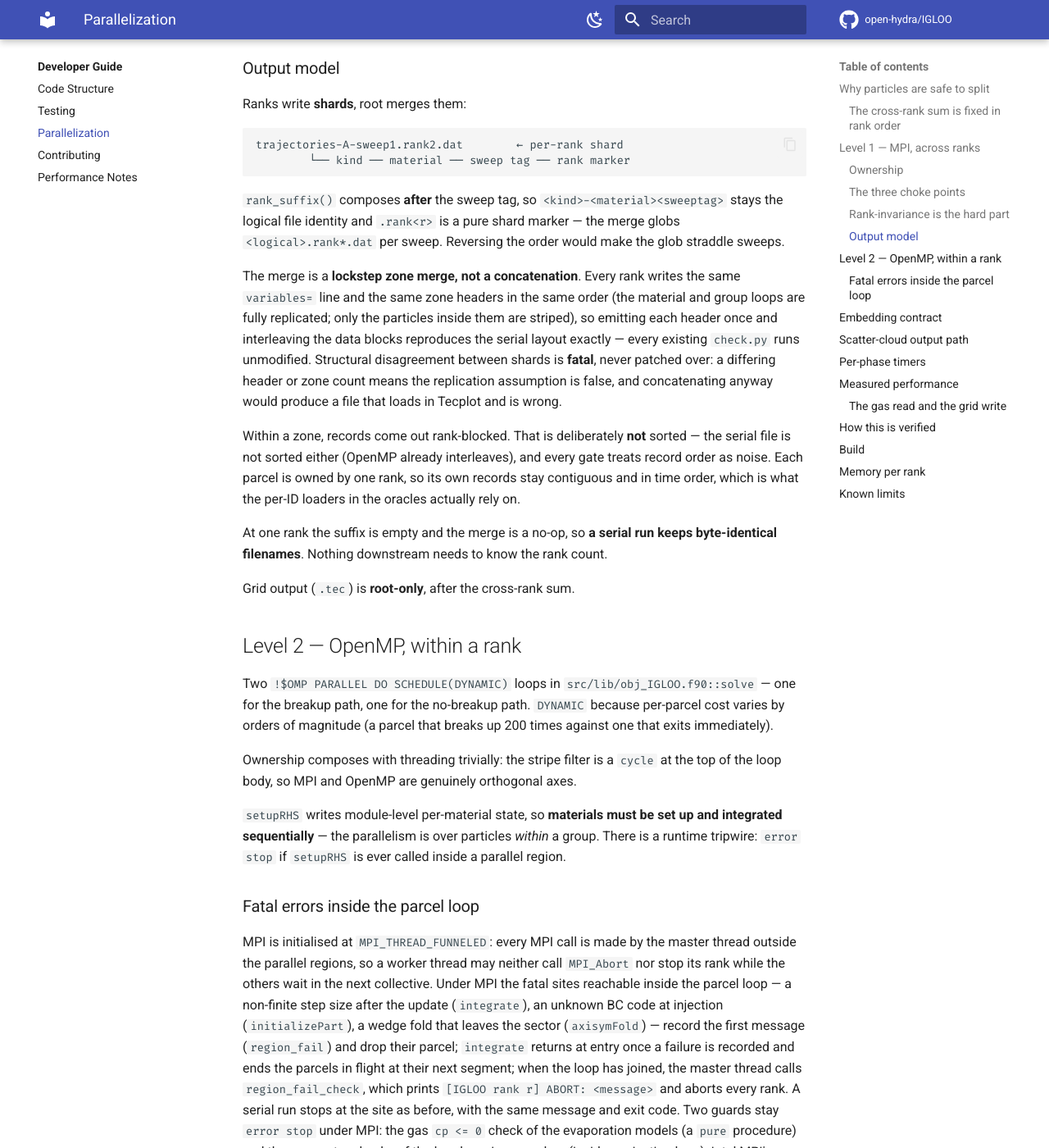
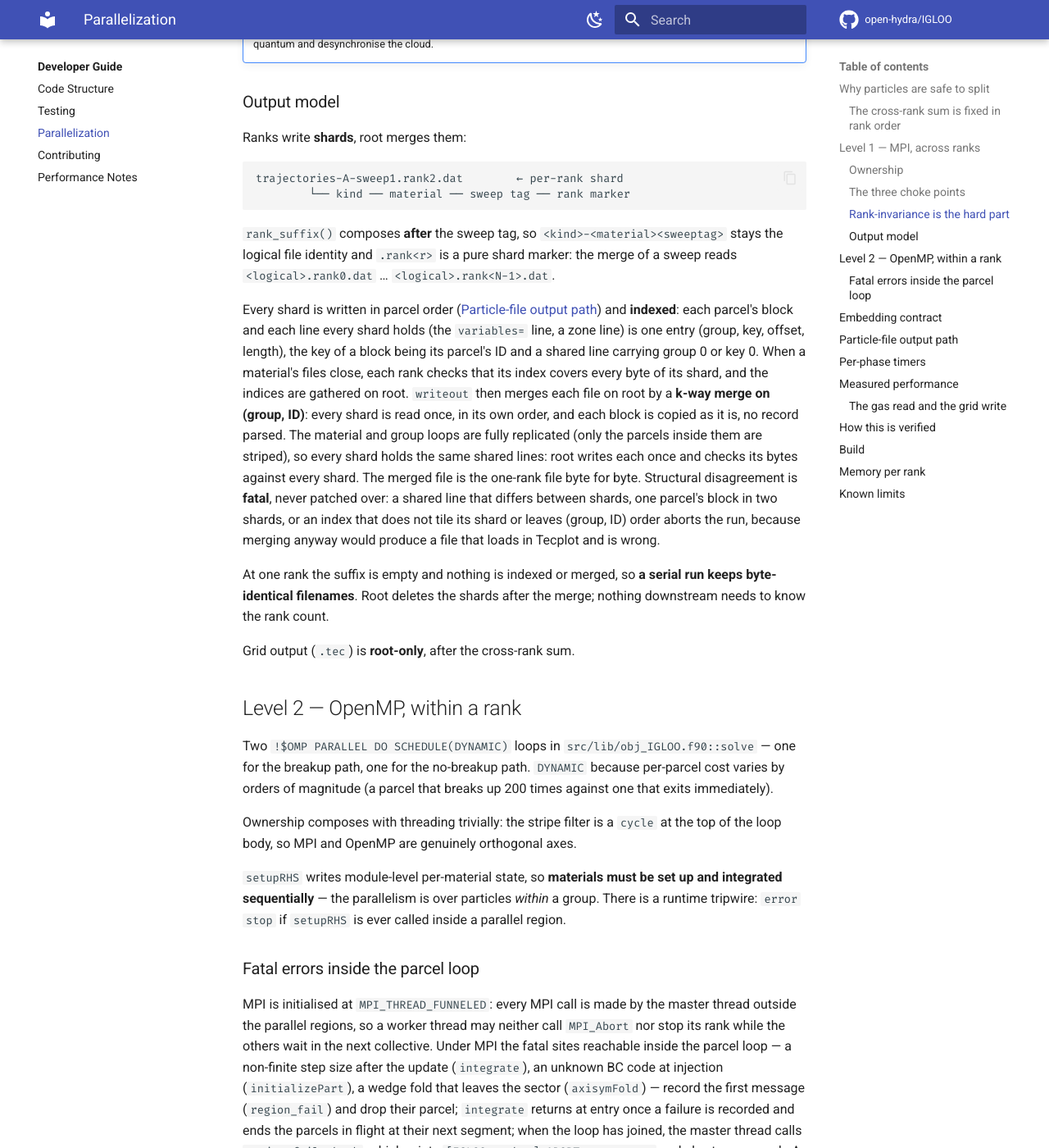
Before and after one commit to open-hydra/IGLOO, an MkDocs documentation site: the page built from docs/development/parallelization.md, in a window 1280 px wide and 1400 px high, scrolled down 3404 px. Shown: the whole window at 82% size. Built offline with MkDocs 1.6.1 and Material for MkDocs 9.7.7, drawn with Linux system fonts in a browser that asks for light colours; comment, search, counter and statistics services are not loaded; some of the changed text lies outside the part shown.

Commit message:
docs: the particle files in parcel order, the rank merge by block index, the ordered window
The pages that described the particle files as OpenMP-order nondeterministic and the rank
merge as a zone scan now describe the code: the records in parcel order (group, then parcel
ID), the same bytes at every thread count and, merged, at every rank count for one binary and
input; the shards indexed by parcel block and merged on root by (group, ID); the window that
holds the blocks ahead of their turn within a budget (64 MiB, IGLOO_IOBUF_BYTES) and spills
beyond it.

- contributing.md "Particle-file order" (was "Trajectory ordering"), vv/guide.md
  "Determinism", testing.md's comparison-rule paragraph: byte comparison between runs of one
  binary, the grid fields on the field scale, no oracle against stored bytes.
- parallelization.md: "Output model" (the index, the k-way merge, the fatal checks),
  "Particle-file output path" (was "Scatter-cloud output path": every stream, the window, the
  budget, the spill file, the timing line), the choke-point row, the writer's region_fail
  path, the mpi-consistency row and the measured invariance (merged .dat byte-identical to the
  one-rank file at n = 2, 3, 4, 5, 7 on coupled-body and khrt-e2e, one thread per rank); the
  sentences that priced the scan merge are removed.
- using.md: the Output Files intro (order, window, IGLOO_IOBUF_BYTES), FORT_BUFFERED limited
  to the grid files under IGLOO_TEC_FAST=0.
- tests/: repeatability INFO "Comparison rules", breakup-per-material INFO, mpi INFO (the
  merge across groups, two RED lines on the byte gates), "looked up by" in the
  chimera-2blk-rim INFO and its matrix row.

Docs only: mkdocs build --strict clean; the history census of the pages back to the base's
one marker, the sources' unchanged.

Co-Authored-By: Claude Opus 5.5 (1M context) <noreply@anthropic.com>
Claude-Session: https://claude.ai/code/session_019zi1qiuw7HF2aRfC8FR4xx

````diff
--- a/docs/development/parallelization.md
+++ b/docs/development/parallelization.md
@@ -42,7 +42,8 @@ parcel's deposition. The only shared writes in the entire tree are **15 `!$OMP A
 Consequence: any partition of the parcel set produces the same trajectories. Only the
 *grid* accumulators need combining, and summation is associative up to floating-point
 re-association — which is why the grid `.tec` is compared with a tolerance while the
-particle `.dat` is compared as an exact multiset.
+particle `.dat` files, written in parcel order ([Output model](#output-model)), are compared
+byte for byte.
 
 ### The cross-rank sum is fixed in rank order
 
@@ -85,7 +86,7 @@ The whole MPI surface is three places. Everything else is serial-identical code.
 |---|---|---|
 | 1 | `owns_particle` in `solve`'s two `!$OMP PARALLEL DO` loops | each rank integrates only its stripe |
 | 2 | `reduce_accumulators` at the end of `solve` | sum of the source and euler accumulators over the ranks, in rank order |
-| 3 | `merge_rank_particle_files` in `writeout` | root collapses per-rank `.dat` shards into the serial file layout |
+| 3 | `ps_close` in `solve`, `merge_rank_particle_files` in `writeout` | each rank's particle files are indexed by parcel block, the indices gathered on root, which merges the per-rank `.dat` shards into the one-rank files |
 
 Every `#ifdef USE_MPI` in `src/` lives inside `IGLOO_Mod_MPI.f90`, apart from the timing
 report's one gather in `IGLOO_Mod_Timing.f90` (a leaf module, so that any routine can mark a
@@ -140,24 +141,26 @@ trajectories-A-sweep1.rank2.dat        ← per-rank shard
 ```
 
 `rank_suffix()` composes **after** the sweep tag, so `<kind>-<material><sweeptag>` stays the
-logical file identity and `.rank<r>` is a pure shard marker — the merge globs
-`<logical>.rank*.dat` per sweep. Reversing the order would make the glob straddle sweeps.
+logical file identity and `.rank<r>` is a pure shard marker: the merge of a sweep reads
+`<logical>.rank0.dat` … `<logical>.rank<N-1>.dat`.
 
-The merge is a **lockstep zone merge, not a concatenation**. Every rank writes the same
-`variables=` line and the same zone headers in the same order (the material and group loops
-are fully replicated; only the particles inside them are striped), so emitting each header
-once and interleaving the data blocks reproduces the serial layout exactly — every existing
-`check.py` runs unmodified. Structural disagreement between shards is **fatal**, never
-patched over: a differing header or zone count means the replication assumption is false, and
-concatenating anyway would produce a file that loads in Tecplot and is wrong.
+Every shard is written in parcel order ([Particle-file output path](#particle-file-output-path))
+and **indexed**: each parcel's block and each line every shard holds (the `variables=` line, a
+zone line) is one entry (group, key, offset, length), the key of a block being its parcel's ID
+and a shared line carrying group 0 or key 0. When a material's files close, each rank checks
+that its index covers every byte of its shard, and the indices are gathered on root.
+`writeout` then merges each file on root by a **k-way merge on (group, ID)**: every shard is
+read once, in its own order, and each block is copied as it is, no record parsed. The material
+and group loops are fully replicated (only the parcels inside them are striped), so every
+shard holds the same shared lines: root writes each once and checks its bytes against every
+shard. The merged file is the one-rank file byte for byte. Structural disagreement is
+**fatal**, never patched over: a shared line that differs between shards, one parcel's block
+in two shards, or an index that does not tile its shard or leaves (group, ID) order aborts
+the run, because merging anyway would produce a file that loads in Tecplot and is wrong.
 
-Within a zone, records come out rank-blocked. That is deliberately **not** sorted — the
-serial file is not sorted either (OpenMP already interleaves), and every gate treats record
-order as noise. Each parcel is owned by one rank, so its own records stay contiguous and in
-time order, which is what the per-ID loaders in the oracles actually rely on.
-
-At one rank the suffix is empty and the merge is a no-op, so **a serial run keeps
-byte-identical filenames**. Nothing downstream needs to know the rank count.
+At one rank the suffix is empty and nothing is indexed or merged, so **a serial run keeps
+byte-identical filenames**. Root deletes the shards after the merge; nothing downstream needs
+to know the rank count.
 
 Grid output (`.tec`) is **root-only**, after the cross-rank sum.
 
@@ -186,7 +189,8 @@ first message (`region_fail`) and drop their parcel; `integrate` returns at entr
 is recorded and ends the parcels in flight at their next segment; when the loop has joined, the
 master thread calls `region_fail_check`, which prints `[IGLOO rank r] ABORT: <message>` and
 aborts every rank. A serial run stops at the site as before, with the same message and exit
-code. Two guards stay `error stop` under MPI: the gas `cp <= 0` check of the evaporation models
+code. A particle file's writer handed a block outside its window, or two blocks for one parcel
+(`ps_put`), takes the `region_fail` path in every build. Two guards stay `error stop` under MPI: the gas `cp <= 0` check of the evaporation models
 (a `pure` procedure) and the parameter checks of the breakup size samplers (inside a rejection
 loop); Intel MPI's launcher then ends the whole job on the rank's non-zero exit.
 
@@ -207,15 +211,31 @@ MPI: `I_MPI_PIN_DOMAIN=omp` and `OMP_NUM_THREADS` = the cores of one domain (und
 `mpirun` does not pin the ranks); with Open MPI: `mpirun --map-by numa --bind-to numa`. With either,
 `KMP_STACKSIZE=100M` and `ulimit -s unlimited`.
 
-## Scatter-cloud output path
+## Particle-file output path
 
-Scatter records are the one output stream large enough to matter for scaling
-(`khrt-stress` emits 1.64 M of them). Each parcel buffers its own records inside
-`integrate` and emits them with **one write** when it finishes, instead of one write per
-record: on `khrt-stress` that is ~2270 records per parcel, so the number of lock
-acquisitions on the output unit is the number of parcels, not the number of records, and
-the formatting happens *inside* the parallel region where it scales. Memory is bounded by
-one parcel's records (~270 kB), not by the total cloud.
+Every particle file (trajectories, exit records, scatter cloud, snapshot, plane crossings) is
+written the same way. While a parcel is integrated, its rows are held as numbers, one list per
+file; when it ends, its thread formats them with IGLOO's own formatter of the files' edit
+descriptors (`IGLOO_fmt`: no Fortran runtime lock, no formatted I/O in the parcel loop) and
+hands one byte block per file to that file's writer, under the file's critical section. The
+writer writes the blocks of a parcel loop in **parcel order**: a block is written when its
+parcel is the next one, followed by the blocks after it that are ready; a block that arrives
+early waits. Before the loop the master marks the parcels that leave no block (not owned under
+MPI, filtered by `probe-ids`); after it, it checks that every parcel's block was written and
+that nothing is held. Every particle file is thus in (group, parcel ID) order at every thread
+count.
+
+The waiting blocks are held in memory within a budget over all the files, 64 MiB by default;
+`IGLOO_IOBUF_BYTES` in the environment sets it in bytes (a negative value, or one that does not
+read as an integer, stops the run). A block that would exceed it goes to the file's spill file, a Fortran scratch file
+deleted when the particle file closes, and is copied into the file at its turn. Memory is
+therefore, per thread, one parcel's rows and their formatted block, plus the budget, whatever
+the size of the cloud. The `particle files` line of the [timing report](#per-phase-timers)
+gives the budget, the most bytes held, the bytes spilled and the largest block.
+
+The scatter cloud is the stream large enough to matter: `khrt-stress` writes 1.64 M scatter
+records from 726 parcels, about 270 kB of them per parcel, and the writer takes its critical
+section once per parcel and file, not once per record.
 
 ## Per-phase timers
 
@@ -351,10 +371,8 @@ allocates 1474 MiB; 2.6 GiB resident per rank at 4 × 20). Every rank beyond one
 from 4 × 20 to 40 × 2 the gas read grows from 177.9 to 209.6 s (the other ranks busy-wait for it, and the
 reading core's clock falls with every busy core), the grid write from 105.5 to 120.9 s, the smoothing,
 which every rank runs on the whole field, from 2.2 to 18.8 s, and the reduction from 0.8 to 3.7 s. On
-`khrt-stress` every added rank pays the root merge of the particle shards: `writeout+merge` takes 1.72 s at
-4 × 1 against 0.014 s at 1 × 4, although the loop of 4 × 1 is the shorter (2.49 s against 3.09 s). With
-`OUTPUT/` on tmpfs the merge at 4 × 20 takes 1.42 s instead of 1.74 s, and opening the output files
-(`solve-other`) 0.001 s instead of 0.165 s.
+`khrt-stress` at 4 × 20, with `OUTPUT/` on tmpfs, opening the output files (`solve-other`) takes 0.001 s
+instead of 0.165 s.
 
 **Placement.** Inside one rank, placing the threads trades the clock against the cycles: the box's 1 × 20
 runs its loop at 2.53 GHz per core on one socket (`C` 0.983) and at 3.43 GHz spread over four (`C`
@@ -377,8 +395,7 @@ Over the repetitions the standard deviation is 0.2–0.6 % at 1 × 1 and on the
   at 80, 4 × 20 takes 2.6 % less sweep than 1 × 80 (its loop 38.5 s against 44.5 s).
 - **Particle output**: one rank and its threads, up to about 16 (`khrt-stress`: 2.33 s at 1 × 10 on one
   socket, 2.46 s at 1 × 16 spread); a sparser scatter cloud (a lower `[IGLOO-General] fsample-traj`)
-  lightens the output that holds the threads. Each added rank pays the root merge of the particle shards,
-  which `OUTPUT/` on tmpfs shortens (16 % of the lifetime at 4 × 20) but does not remove.
+  lightens the output that holds the threads.
 - **More ranks than NUMA domains** add only the replicated work (the box: 331 s at 4 × 20, 357 s at
   16 × 5, 406 s at 40 × 2), and interleaving the pages does not replace one rank per domain.
 
@@ -424,7 +441,7 @@ Rank-count invariance is **gated**, not assumed. Twenty-one MPI cases run under
 | `mpi-bc-center-2grp` | 4 × 2 |
 | `mpi-two-mat` | 4 × 2 |
 | `mpi-timing-report` | 4 × 2 (the per-rank lines of the timing report) |
-| `mpi-consistency` | 1 vs 4 ranks, then 4 ranks at 1 and 5 threads: multisets, layout, `.tec` |
+| `mpi-consistency` | 1 vs 4 ranks, then 4 ranks at 1 and 5 threads: `.dat` bytes, layout, `.tec` |
 | `mpi-consistency-two-mat` | the same, two materials |
 | `mpi-determinism` | 3 and 4 × 1: grid bytes independent of the collective algorithm, within 1e-12 of n = 1 |
 | `mpi-repeat-<case>` (12) | 2 × 2: every two-sweep repeatability case (the embedding mode) |
@@ -439,12 +456,13 @@ witness.
     independent full sweeps clobbering each other's output still satisfy a per-particle
     trajectory check.
 
-Measured invariance: `.dat` sorted multisets identical at n = 1, 2, 3, 4, 5, 7; grid `.tec`
-bit-identical at n = 1, 2, 4 on most cases (worst 1.8e-23 of field scale on `vie-plait`, from
-`!$OMP ATOMIC` re-association). Shard count scales as 3n while the merged record total stays
-invariant — **that is what proves partitioning rather than replication**. Balance at n = 7:
-33–47 exit records per rank. The gates are falsifiable: seeding child IDs from the storage
-index instead of the global band turns `mpi-khrt` red at n ≥ 2.
+Measured invariance: every merged `.dat` byte-identical to the one-rank file at n = 2, 3, 4, 5, 7
+(`coupled-body` and `khrt-e2e`, one thread per rank); grid `.tec` bit-identical at n = 1, 2, 4 on
+most cases (worst 1.8e-23 of field scale on `vie-plait`, from `!$OMP ATOMIC` re-association).
+Shard count scales as 3n while the merged record total stays invariant — **that is what proves
+partitioning rather than replication**. Balance at n = 7: 33–47 exit records per rank. The gates
+are falsifiable: seeding child IDs from the storage index instead of the global band turns
+`mpi-khrt` red at n ≥ 2.
 
 ## Build
 
@@ -456,8 +474,7 @@ mpirun -n 4 ./bin/IGLOO
 
 For output-heavy runs put `OUTPUT/` on tmpfs (`mkdir -p /dev/shm/$USER/<case> && ln -s
 /dev/shm/$USER/<case> OUTPUT`): on `khrt-stress` it removes the opening of the output files (0.2 s a
-run) and about a fifth of the root merge of the particle shards
-([Measured performance](#measured-performance)).
+run at 4 × 20, [Measured performance](#measured-performance)).
 
 With `--use-tecio` an MPI build links ORION's `teciompi` (built once into
 `lib/ORION/lib/TecIO/teciompi-install-*`). ASCII `.tec` I/O needs no TecIO, which is what the
````
Also changed, not shown: docs/development/contributing.md (+9 -8 lines), docs/development/testing.md (+5 -3 lines), docs/user/using.md (+2 -2 lines), docs/vv/guide.md (+7 -5 lines), 5 other files.
